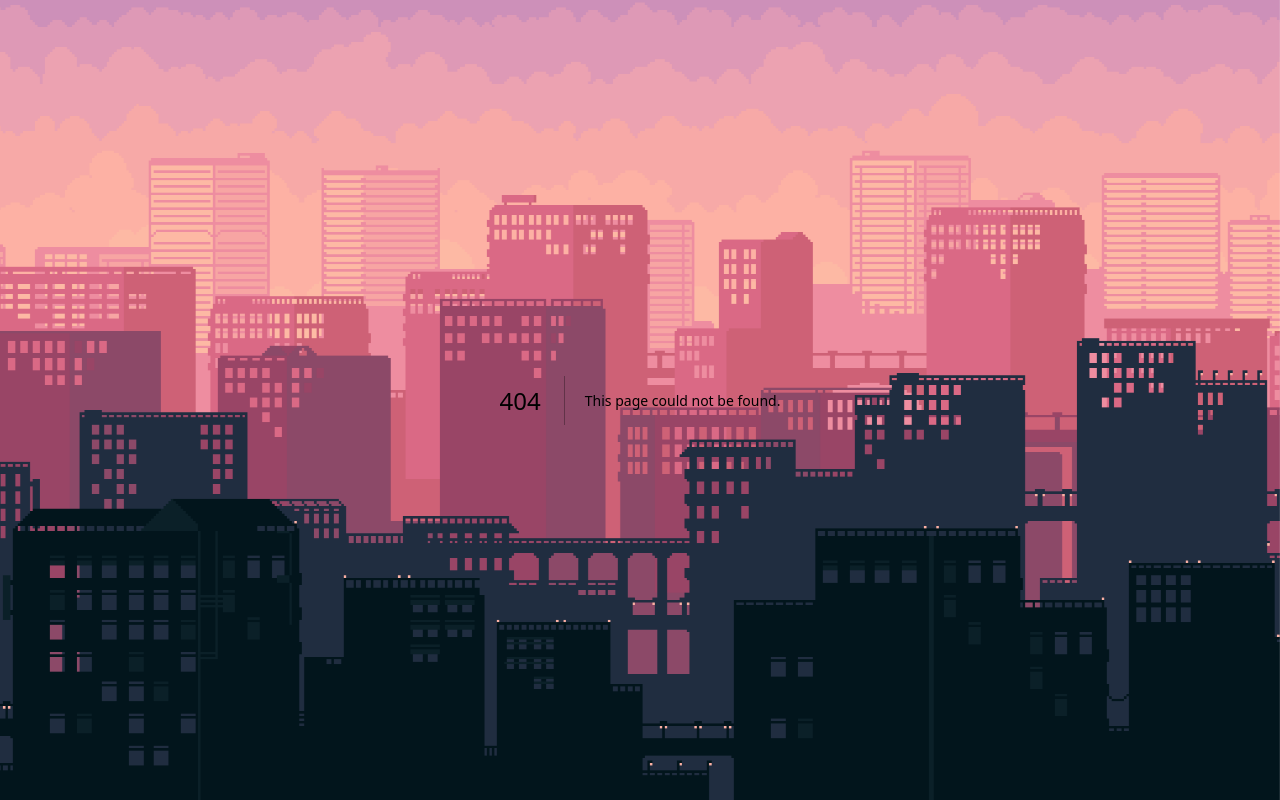
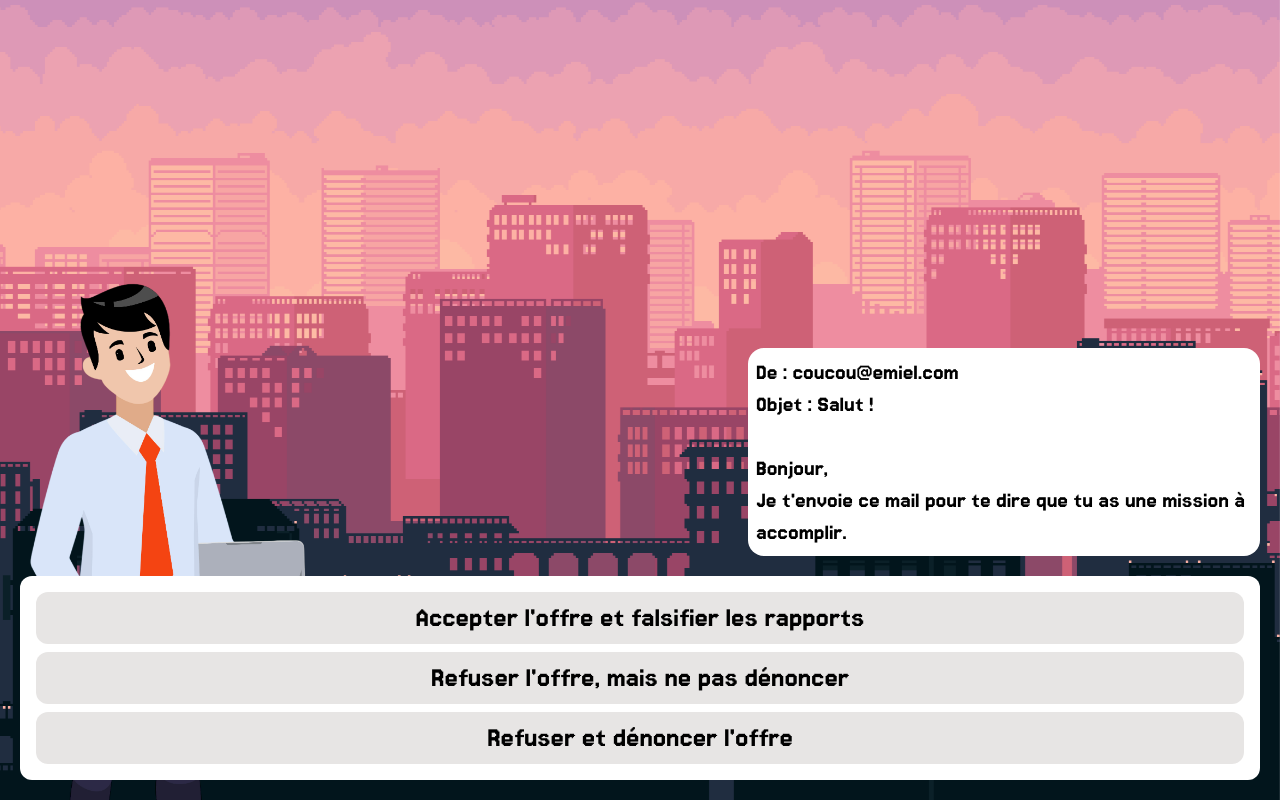
Before and after one commit to Kylian-d-p/prison-of-success, a Next.js app: page /play in a window 1280 px wide. Before the commit this address had no page. Built offline with nearby package versions, Linux system fonts and the light colour scheme.

Commit message:
Update background layer z-index, enhance character sizes, and refine introductory texts

```diff
--- a/app/layout.tsx
+++ b/app/layout.tsx
@@ -15,7 +15,7 @@ export default function RootLayout({
     <html lang="fr">
       <body className="antialiased">
         {children}
-        <div className="bg-[url('/background.png')] fixed top-0 left-0 w-full h-full -z-10 bg-cover bg-center"></div>
+        <div className="bg-[url('/background.png')] fixed top-0 left-0 w-full h-full -z-20 bg-cover bg-center"></div>
       </body>
     </html>
   );
--- a/app/page.tsx
+++ b/app/page.tsx
@@ -7,7 +7,11 @@ import Character2 from "./components/characters/character2";
 
 export default function Home() {
   const [introTexts] = useState([
-    "Joel Ladrat - Bienvenue chez DataCorp, un géant de l'industrie, une machine bien huilée où chaque rouage doit tourner sans faillir. Ton rôle ? Atteindre les objectifs fixés par la direction. Peu importe le moyen",
+    "Joel Ladrat - Ici on est chez DataCorp, l’information est notre plus grande richesse.",
+    "En rejoignant nos rangs, vous faites désormais partie d’une élite. Votre mission est simple : analyser, anticiper et optimiser.",
+    "DataCorp doit être prospère. Chaque décision que vous prendrez aura un impact réel, chaque choix définira votre avenir au sein de DataCorp.",
+    "Nous récompensons l’efficacité. Nous valorisons l’ambition. Et surtout, nous n’avons aucune place pour l’échec.",
+    "D'ailleurs, je viens de recevoir votre premier dossier à traiter. Moi je te laisse, j'ai un rendez-vous important.",
   ]);
   const [textIndex, setTextIndex] = useState(0);
 
@@ -28,8 +32,8 @@ export default function Home() {
 
   return (
     <main>
-      <Character1 className="fixed w-[256px] h-[512px] bottom-0 left-5 translate-y-1/4" />
-      <Character2 className="fixed w-[256px] h-[512px] bottom-0 right-5 translate-y-1/4 -scale-x-100" />
+      <Character1 className="fixed w-[300px] h-[700px] bottom-0 left-5 translate-y-1/4" />
+      <Character2 className="fixed w-[300px] h-[700px] bottom-0 right-5 translate-y-1/4 -scale-x-100" />
       <div className="bg-white text-black fixed bottom-5 left-6 right-5 rounded-xl p-4 text-3xl">
         <p className="select-none">{introTexts[textIndex]}</p>
       </div>
--- /dev/null
+++ b/app/play/page.tsx
@@ -0,0 +1,139 @@
+"use client";
+import { useEffect, useMemo, useRef, useState } from "react";
+import Character1 from "../components/characters/character1";
+import Character2 from "../components/characters/character2";
+
+export default function Play() {
+  const [choiceIndex, setChoiceIndex] = useState(0);
+  const mailContentRef = useRef<HTMLParagraphElement>(null);
+  const letterContentRef = useRef<HTMLParagraphElement>(null);
+
+  const endings = {
+    whistleblower: "",
+    systemPuppet: "",
+    powerArchitect: "",
+    fall: "",
+  };
+
+  type EndingPoints = { [K in keyof typeof endings]?: number };
+
+  type Option = {
+    label: string;
+    endingPoints: EndingPoints;
+  };
+
+  type Support =
+    | { type: "mail"; subject: string; from: string; content: string }
+    | { type: "letter"; content: string }
+    | { type: "discussion"; characterId: 2 | 3; text: string };
+
+  type Choice = {
+    label?: string;
+    options: Option[];
+    support: Support;
+  };
+
+  const choices: Choice[] = useMemo(
+    () => [
+      {
+        options: [
+          {
+            label: "Accepter l'offre et falsifier les rapports",
+            endingPoints: { whistleblower: 0, systemPuppet: -1, powerArchitect: 0, fall: 0 },
+          },
+          {
+            label: "Refuser l'offre, mais ne pas dénoncer",
+            endingPoints: { whistleblower: 0, systemPuppet: 1, powerArchitect: 0, fall: 0 },
+          },
+          {
+            label: "Refuser et dénoncer l'offre",
+            endingPoints: { whistleblower: 1, systemPuppet: 2, powerArchitect: 0, fall: 0 },
+          },
+        ],
+        support: {
+          type: "mail",
+          subject: "Salut !",
+          from: "coucou@emiel.com",
+          content: `<p>Bonjour,</p>
+        <p>Je t'envoie ce mail pour te dire que tu as une mission à accomplir.</p>`,
+        },
+      },
+      {
+        label: "Quoi lui répondre ?",
+        options: [
+          {
+            label: "Oui, j'ai bien reçu le mail",
+            endingPoints: { whistleblower: 0, systemPuppet: 0, powerArchitect: 0, fall: 0 },
+          },
+          {
+            label: "Non, je n'ai pas reçu le mail",
+            endingPoints: { whistleblower: 0, systemPuppet: 0, powerArchitect: 0, fall: 0 },
+          },
+        ],
+        support: {
+          type: "discussion",
+          characterId: 2,
+          text: "Tu as bien reçu le mail ?",
+        },
+      },
+    ],
+    []
+  );
+
+  const completeChoice = (endingPoints: EndingPoints) => () => {
+    setChoiceIndex((prev) => prev + 1);
+  };
+
+  useEffect(() => {
+    if (!mailContentRef.current) return;
+
+    if (choices[choiceIndex].support.type === "mail") mailContentRef.current.innerHTML = choices[choiceIndex].support.content;
+  }, [choiceIndex, choices]);
+
+  useEffect(() => {
+    if (!letterContentRef.current) return;
+
+    if (choices[choiceIndex].support.type === "letter") letterContentRef.current.innerHTML = choices[choiceIndex].support.content;
+  }, [choiceIndex, choices]);
+
+  return (
+    <main className="flex flex-col justify-end gap-5 h-screen p-5">
+      <Character1 className="fixed w-[300px] h-[700px] bottom-0 left-5 translate-y-1/4 -z-10" />
+      {choices[choiceIndex].support.type === "mail" && (
+        <div className="p-2 rounded-2xl bg-white text-black text-2xl max-w-lg self-end">
+          <p>De : {choices[choiceIndex].support.from}</p>
+          <p>Objet : {choices[choiceIndex].support.subject}</p>
+          <br />
+          <p ref={mailContentRef}></p>
+        </div>
+      )}
+      {choices[choiceIndex].support.type === "letter" && (
+        <div className="p-2 rounded-2xl bg-white text-black text-2xl max-w-lg self-end">
+          <p ref={letterContentRef}></p>
+        </div>
+      )}
+      {choices[choiceIndex].support.type === "discussion" && (
+        <div className="fixed w-[300px] h-[700px] bottom-0 right-5 translate-y-1/4">
+          <div className="bg-white text-black fixed top-0 right-1/2 -translate-y-full p-2 w-60 rounded-lg rounded-br-none text-2xl">
+            <p>{choices[choiceIndex].support.text}</p>
+          </div>
+          <Character2 className="absolute -scale-x-100" />
+        </div>
+      )}
+      <div className="bg-white text-black rounded-xl p-4 text-3xl flex flex-col gap-2">
+        {choices[choiceIndex].label && <p className="select-none">{choices[choiceIndex].label}</p>}
+        <div className="flex flex-col items-center gap-2">
+          {choices[choiceIndex].options.map((option, index) => (
+            <button
+              key={index}
+              onClick={completeChoice(option.endingPoints)}
+              className="p-2 bg-stone-200 hover:bg-stone-300 rounded-xl w-full transition-colors cursor-pointer"
+            >
+              {option.label}
+            </button>
+          ))}
+        </div>
+      </div>
+    </main>
+  );
+}
```
